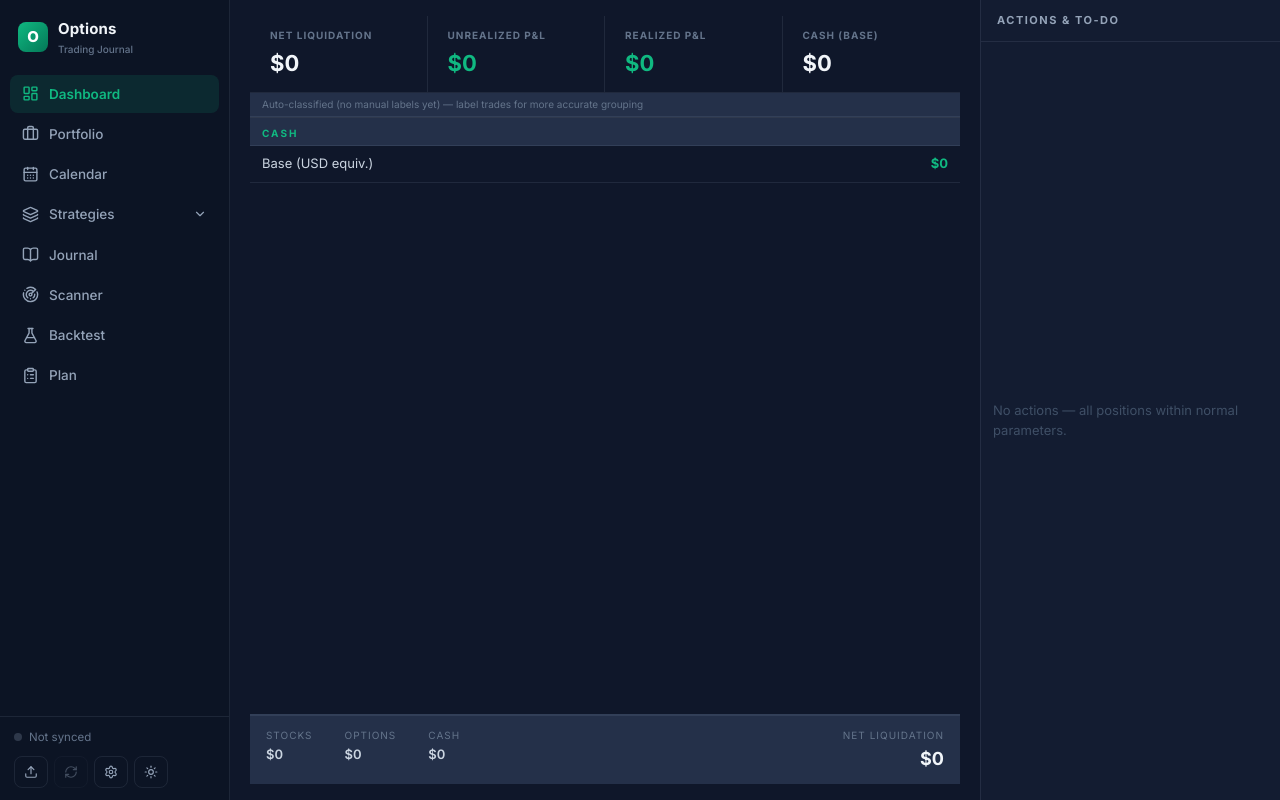
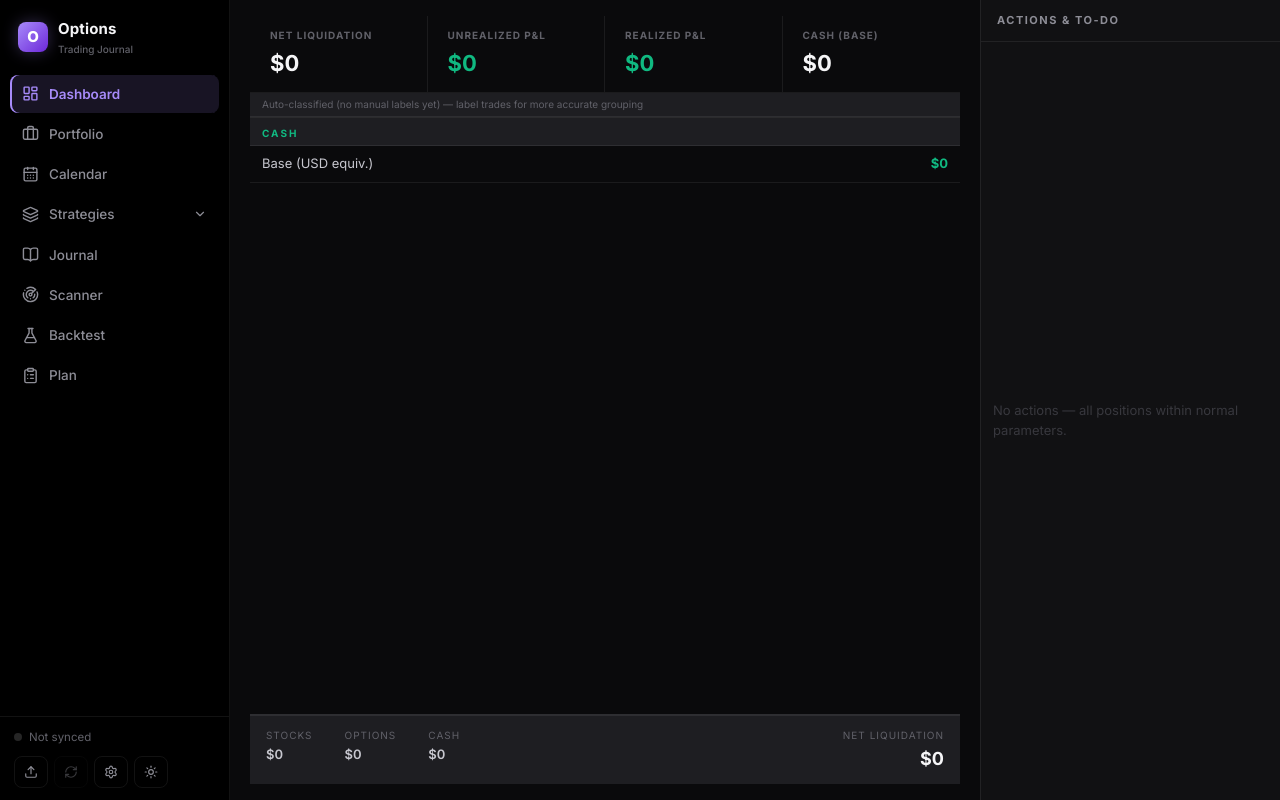
Before and after one commit to ashtonchan01/options, a React (Vite) app: page / in a window 1280 px wide. Built offline with nearby package versions, Linux system fonts and the light colour scheme.

Commit message:
Design: replace blue-tinted slate theme with neutral carbon palette + violet signature accent

```diff
--- a/src/index.css
+++ b/src/index.css
@@ -1,31 +1,35 @@
 @import "tailwindcss";
 /* Font (Inter) is loaded via <link> in index.html */
 
-/* ─── Theme variables — Edgewonk (slate + emerald) ────────────────────────── */
+/* ─── Theme variables — Carbon (neutral graphite + violet signal) ─────────── */
 
 :root,
 [data-theme="dark"] {
-  /* ── Dark slate (Edgewonk app) ── */
-  --bg-page:     #0f172a;
-  --bg-surface:  #131c31;
-  --bg-sidebar:  #0c1424;
-  --bg-card:     #1a2438;
-  --bg-elevated: #243049;
-  --bg-active:   #2b3a57;
-  --border:       rgba(148, 163, 184, 0.13);
-  --border-light: rgba(148, 163, 184, 0.26);
-  --text-1: #f1f5f9;
-  --text-2: #cbd5e1;
-  --text-3: #94a3b8;
-  --text-4: #64748b;
-  --text-5: #3f4f66;
-  --scrollbar: rgba(148, 163, 184, 0.25);
-  --scrollbar-hover: rgba(148, 163, 184, 0.45);
-  --overlay: rgba(2, 6, 16, 0.70);
-  /* Accent — Edgewonk emerald */
+  /* ── Neutral carbon (no blue cast) ── */
+  --bg-page:     #0a0a0c;
+  --bg-surface:  #111113;
+  --bg-sidebar:  #000000;
+  --bg-card:     #17171a;
+  --bg-elevated: #1e1e22;
+  --bg-active:   #29292f;
+  --border:       rgba(255, 255, 255, 0.07);
+  --border-light: rgba(255, 255, 255, 0.15);
+  --text-1: #f5f5f7;
+  --text-2: #c7c7cf;
+  --text-3: #8d8d96;
+  --text-4: #616169;
+  --text-5: #38383e;
+  --scrollbar: rgba(255, 255, 255, 0.14);
+  --scrollbar-hover: rgba(255, 255, 255, 0.26);
+  --overlay: rgba(0, 0, 0, 0.72);
+  /* Accent — profit green (kept: financial convention, not a stylistic default) */
   --accent:      #10b981;
   --accent-dim:  rgba(16, 185, 129, 0.13);
   --accent-glow: rgba(16, 185, 129, 0.07);
+  /* Signature — electric violet, the "futuristic" signal color for focus/active/brand moments */
+  --signature:      #a78bfa;
+  --signature-dim:  rgba(167, 139, 250, 0.14);
+  --signature-glow: rgba(167, 139, 250, 0.30);
   /* Loss color */
   --pink:        #ef4444;
   --pink-dim:    rgba(239, 68, 68, 0.10);
@@ -39,26 +43,29 @@
 }
 
 [data-theme="light"] {
-  /* ── Light (edgewonk.com marketing palette) ── */
-  --bg-page: #f8fafc;
+  /* ── Light (neutral, no blue cast) ── */
+  --bg-page: #fafafa;
   --bg-surface: #ffffff;
   --bg-sidebar: #ffffff;
   --bg-card: #ffffff;
-  --bg-elevated: #f1f5f9;
-  --bg-active: #e2e8f0;
-  --border: #e2e8f0;
-  --border-light: #cbd5e1;
-  --text-1: #0f172a;
-  --text-2: #334155;
-  --text-3: #64748b;
-  --text-4: #94a3b8;
-  --text-5: #cbd5e1;
-  --scrollbar: #cbd5e1;
-  --scrollbar-hover: #94a3b8;
-  --overlay: rgba(15, 23, 42, 0.30);
+  --bg-elevated: #f4f4f5;
+  --bg-active: #e4e4e7;
+  --border: #e4e4e7;
+  --border-light: #d4d4d8;
+  --text-1: #18181b;
+  --text-2: #3f3f46;
+  --text-3: #71717a;
+  --text-4: #a1a1aa;
+  --text-5: #d4d4d8;
+  --scrollbar: #d4d4d8;
+  --scrollbar-hover: #a1a1aa;
+  --overlay: rgba(10, 10, 12, 0.30);
   --accent: #059669;
   --accent-dim: rgba(5, 150, 105, 0.10);
   --accent-glow: rgba(5, 150, 105, 0.05);
+  --signature: #7c3aed;
+  --signature-dim: rgba(124, 58, 237, 0.10);
+  --signature-glow: rgba(124, 58, 237, 0.18);
   --gold: #d97706;
   --gold-dim: rgba(217, 119, 6, 0.10);
 }
@@ -1018,7 +1025,8 @@ body {
   width: 30px;
   height: 30px;
   border-radius: 8px;
-  background: linear-gradient(135deg, #10b981, #047857);
+  background: linear-gradient(135deg, #a78bfa, #6d28d9);
+  box-shadow: 0 0 16px var(--signature-glow);
   display: flex;
   align-items: center;
   justify-content: center;
@@ -1069,9 +1077,10 @@ body {
 }
 .ew-nav-item:hover { background: var(--bg-elevated); color: var(--text-1); }
 .ew-nav-item.active {
-  background: var(--accent-dim);
-  color: var(--accent);
+  background: var(--signature-dim);
+  color: var(--signature);
   font-weight: 600;
+  box-shadow: inset 2px 0 0 var(--signature);
 }
 .ew-nav-item .ew-chev { margin-left: auto; transition: transform 0.15s; }
 .ew-nav-item .ew-chev.open { transform: rotate(180deg); }
@@ -1099,7 +1108,7 @@ body {
   transition: background 0.12s, color 0.12s;
 }
 .ew-nav-subitem:hover { background: var(--bg-elevated); color: var(--text-1); }
-.ew-nav-subitem.active { color: var(--accent); font-weight: 600; background: var(--accent-glow); }
+.ew-nav-subitem.active { color: var(--signature); font-weight: 600; background: var(--signature-dim); }
 
 /* Sidebar bottom block */
 .ew-side-bottom {
```
